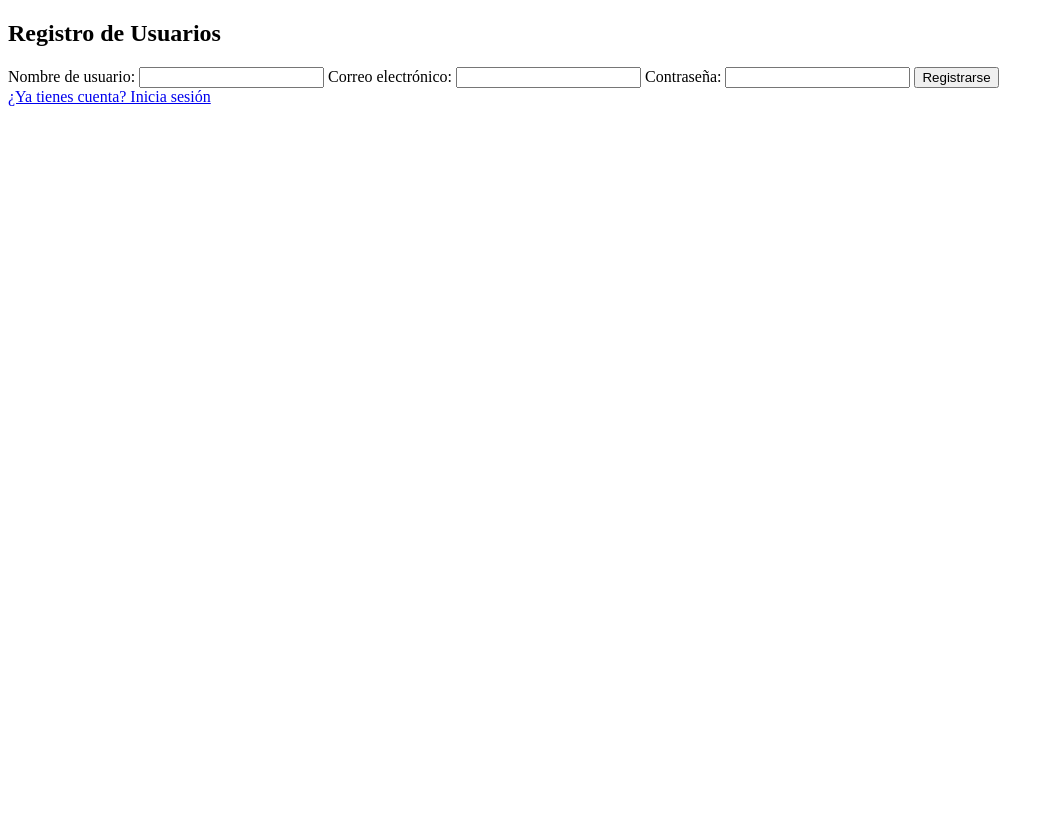
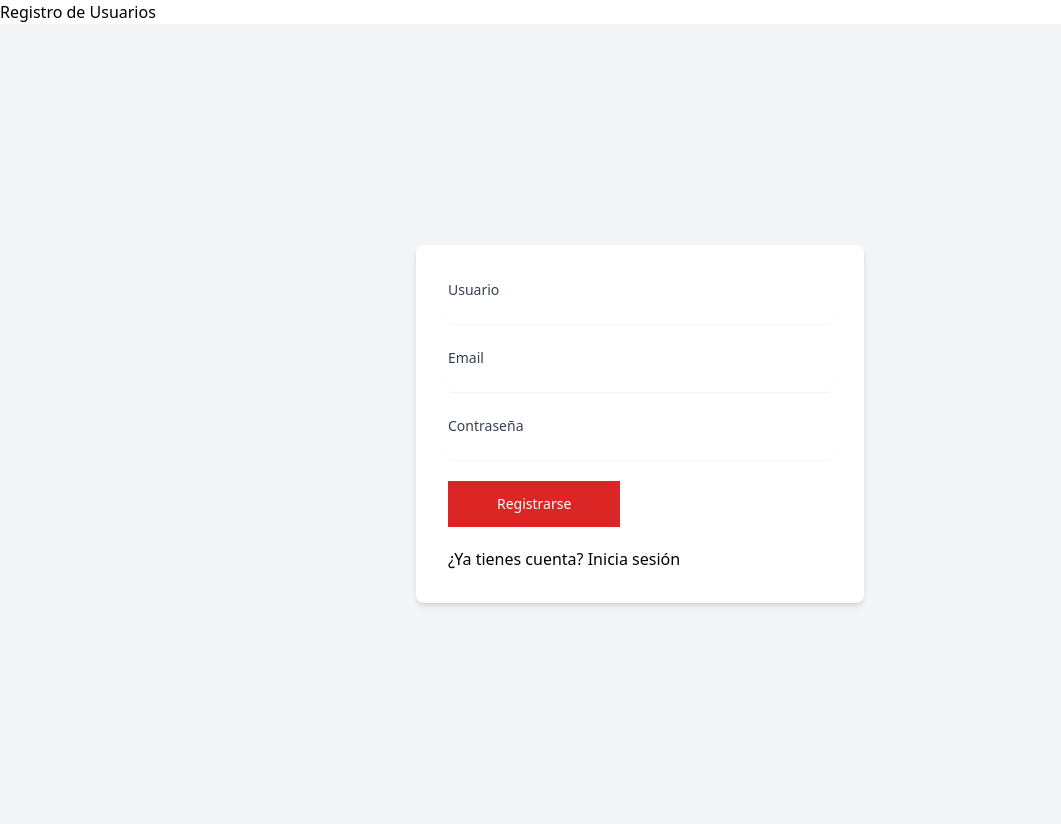
Before and after one commit to DF2024/Ecommer, a FastAPI app: page /frontend/users/register in a window 1280 px wide. Shown: the whole page, without its empty margins (0-1061 px from the left). Before the commit the page ends 106 px from the top, so only its background shows below. Run offline with FastAPI, Linux system fonts and the light colour scheme; some libraries are stand-ins or nearby versions.

Commit message:
Se agregaron estilos a las plantillas

```diff
--- a/frontend/templates/base.html
+++ b/frontend/templates/base.html
@@ -3,6 +3,7 @@
 <head>
     <meta charset="UTF-8">
     <meta name="viewport" content="width=device-width, initial-scale=1.0">
+    <script src="https://cdn.tailwindcss.com"></script>
     <title>Ecommerce</title>
 </head>
 <body>
--- a/frontend/templates/register.html
+++ b/frontend/templates/register.html
@@ -2,19 +2,72 @@
 {% block content %}
 <h2>Registro de Usuarios</h2>
 
-<form method="post" action="/frontend/users/register"">
-    <label>Nombre de usuario:</label>
-    <input type="text" name="username">
+<div class="min-h-screen flex items-center justify-center bg-gray-100">
+        <form class="bg-white p-8 rounded-lg shadow-md w-full max-w-md" method="post" action="/frontend/users/register"">
 
-    <label>Correo electrónico:</label>
-    <input type="text" name="email">
+            <div class="space-y-5">
+                <div>
+                    <label for="username">
+                        <span class="text-sm font-medium text-gray-700"> Usuario </span>
 
-    <label>Contraseña:</label>
-    <input type="password" name="password">
+                        <input
+                            type="text"
+                            id="username"
+                            class="mt-0.5 w-full rounded border-gray-300 shadow-sm sm:text-sm"
+                        />
+                    </label>
 
-    <button type="submit">Registrarse</button>
+                </div>
 
-</form>
 
-<a href="/frontend/users/login">¿Ya tienes cuenta? Inicia sesión</a>
+                <div>
+                    <label for="Email">
+                        <span class="text-sm font-medium text-gray-700"> Email </span>
+                        <input
+                            type="email"
+                            id="email"
+                            class="mt-0.5 w-full rounded border-gray-300 shadow-sm sm:text-sm"
+                        />
+                    </label>
+
+                </div>
+
+
+                <div>
+                    <label for="password">
+                    <span class="text-sm font-medium text-gray-700"> Contraseña </span>
+
+                    <input
+                        type="password"
+                        id="password"
+                        class="mt-0.5 w-full rounded border-gray-300 shadow-sm sm:text-sm"
+                    />
+                    </label>
+
+                </div>
+
+                <div>
+                    <a class="group relative inline-block text-sm font-medium text-white focus:ring-3 focus:outline-hidden" href="#">
+                        <span class="absolute inset-0 border border-red-600"></span>
+                        <span
+                            class="block border border-red-600 bg-red-600 px-12 py-3 transition-transform group-hover:-translate-x-1 group-hover:-translate-y-1">
+                            Registrarse
+                        </span>
+                    </a>
+                </div>
+
+                <div>
+                    <a href="/frontend/users/login">¿Ya tienes cuenta? Inicia sesión</a>
+                </div>
+
+            </div>
+
+
+
+    </form>
+
+</div>
+
+
+
 {% endblock %}
```
